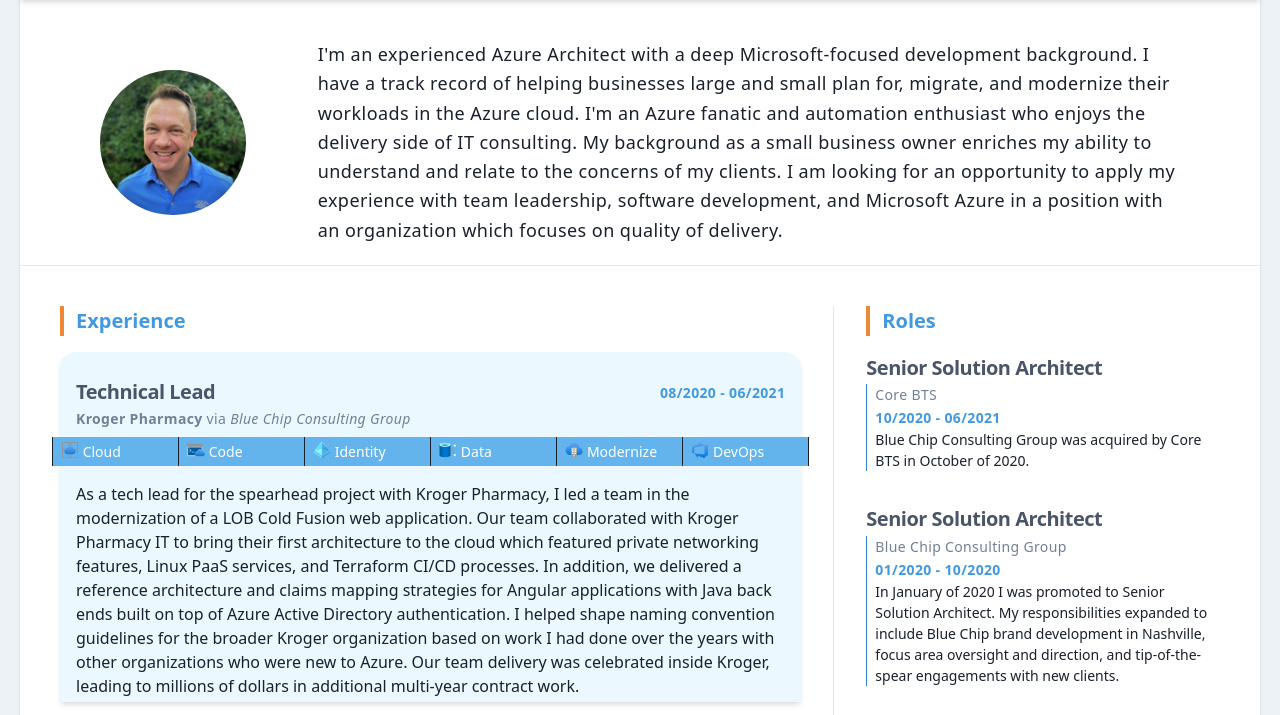
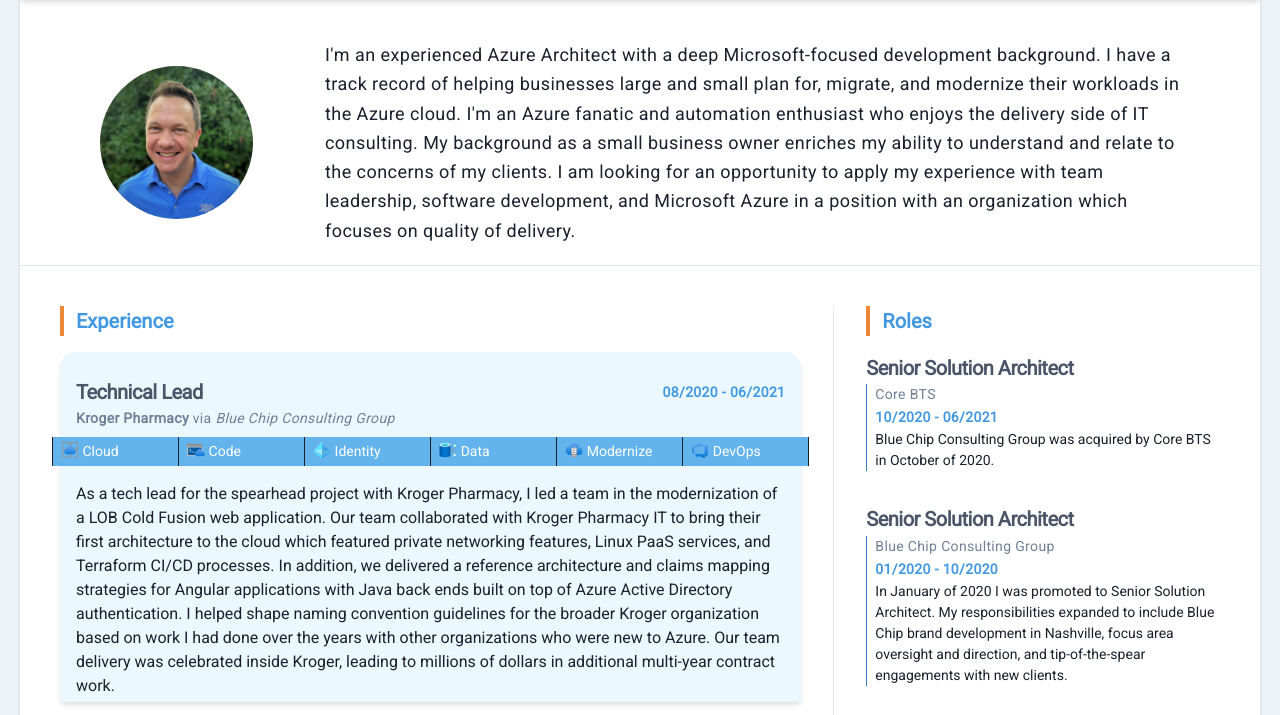
Before and after one commit to jkewley/personalsite, a Gatsby site: page / in a window 1280 px wide. Shown: the part 159-874 px from the top of the page. Built offline with nearby package versions, Linux system fonts and the light colour scheme; Gatsby itself is replaced by a stand-in of ours.

Commit message:
pull in Roboto font

```diff
--- a/src/components/seo.js
+++ b/src/components/seo.js
@@ -5,13 +5,13 @@
  * See: https://www.gatsbyjs.org/docs/use-static-query/
  */
 
+import { graphql, useStaticQuery } from 'gatsby';
+
+import Helmet from 'react-helmet';
+import PropTypes from 'prop-types';
 import React from 'react';
-import PropTypes from 'prop-types';
-import Helmet from 'react-helmet';
-import { useStaticQuery, graphql } from 'gatsby';
 
 const SEO = ({ description, lang, meta, title }) => {
-
   const { site } = useStaticQuery(
     graphql`
       query {
@@ -67,9 +67,20 @@ const SEO = ({ description, lang, meta, title }) => {
           content: metaDescription,
         },
       ].concat(meta)}
-    />
+    >
+      <link rel="preconnect" href="https://fonts.googleapis.com"></link>
+      <link
+        rel="preconnect"
+        href="https://fonts.gstatic.com"
+        crossorigin
+      ></link>
+      <link
+        href="https://fonts.googleapis.com/css2?family=Roboto&display=swap"
+        rel="stylesheet"
+      ></link>
+    </Helmet>
   );
-}
+};
 
 SEO.defaultProps = {
   lang: `en`,
--- a/tailwind.config.js
+++ b/tailwind.config.js
@@ -1,4 +1,5 @@
 const { colors: defaultColors } = require('tailwindcss/colors');
+const defaultTheme = require('tailwindcss/defaultTheme');
 const colors = {
   ...defaultColors,
   ...{
@@ -42,108 +43,111 @@ module.exports = {
     extend: {
       colors: {
         DearmonSunshine: {
-          '50': '#fffbf5',
-          '100': '#fef8eb',
-          '200': '#fdedcc',
-          '300': '#fce2ad',
-          '400': '#f9cd70',
-          '500': '#F7B733',
-          '600': '#dea52e',
-          '700': '#b98926',
-          '800': '#946e1f',
-          '900': '#795a19',
+          50: '#fffbf5',
+          100: '#fef8eb',
+          200: '#fdedcc',
+          300: '#fce2ad',
+          400: '#f9cd70',
+          500: '#F7B733',
+          600: '#dea52e',
+          700: '#b98926',
+          800: '#946e1f',
+          900: '#795a19',
         },
         DearmonClean: {
-          '50': '#fdfdfe',
-          '100': '#fcfcfc',
-          '200': '#f7f6f8',
-          '300': '#f2f1f4',
-          '400': '#e9e7eb',
-          '500': '#DFDCE3',
-          '600': '#c9c6cc',
-          '700': '#a7a5aa',
-          '800': '#868488',
-          '900': '#6d6c6f',
+          50: '#fdfdfe',
+          100: '#fcfcfc',
+          200: '#f7f6f8',
+          300: '#f2f1f4',
+          400: '#e9e7eb',
+          500: '#DFDCE3',
+          600: '#c9c6cc',
+          700: '#a7a5aa',
+          800: '#868488',
+          900: '#6d6c6f',
         },
         DearmonVermillion: {
-          '50': '#fff6f4',
-          '100': '#ffede8',
-          '200': '#fed2c6',
-          '300': '#feb7a3',
-          '400': '#fd805f',
+          50: '#fff6f4',
+          100: '#ffede8',
+          200: '#fed2c6',
+          300: '#feb7a3',
+          400: '#fd805f',
           500: '#FC4A1A',
-          '600': '#e34317',
-          '700': '#bd3814',
-          '800': '#972c10',
-          '900': '#7b240d',
+          600: '#e34317',
+          700: '#bd3814',
+          800: '#972c10',
+          900: '#7b240d',
         },
         DearmonFresh: {
-          '50': '#f6fcfb',
-          '100': '#edf8f7',
-          '200': '#d2efea',
-          '300': '#b7e5de',
-          '400': '#80d1c5',
-          '500': '#4ABDAC',
-          '600': '#43aa9b',
-          '700': '#388e81',
-          '800': '#2c7167',
-          '900': '#245d54',
+          50: '#f6fcfb',
+          100: '#edf8f7',
+          200: '#d2efea',
+          300: '#b7e5de',
+          400: '#80d1c5',
+          500: '#4ABDAC',
+          600: '#43aa9b',
+          700: '#388e81',
+          800: '#2c7167',
+          900: '#245d54',
         },
         DepartikaSky: {
-          '50': '#fefefe',
-          '100': '#fdfdfd',
-          '200': '#fbfbfb',
-          '300': '#f9f9f9',
-          '400': '#f4f4f4',
-          '500': '#EFEFEF',
-          '600': '#d7d7d7',
-          '700': '#b3b3b3',
-          '800': '#8f8f8f',
-          '900': '#757575',
+          50: '#fefefe',
+          100: '#fdfdfd',
+          200: '#fbfbfb',
+          300: '#f9f9f9',
+          400: '#f4f4f4',
+          500: '#EFEFEF',
+          600: '#d7d7d7',
+          700: '#b3b3b3',
+          800: '#8f8f8f',
+          900: '#757575',
         },
         DepartikaWatermellon: {
-          '50': '#fff5f5',
-          '100': '#ffebec',
-          '200': '#ffcecf',
-          '300': '#ffb1b2',
-          '400': '#ff7679',
-          '500': '#FF3B3F',
-          '600': '#e63539',
-          '700': '#bf2c2f',
-          '800': '#992326',
-          '900': '#7d1d1f',
+          50: '#fff5f5',
+          100: '#ffebec',
+          200: '#ffcecf',
+          300: '#ffb1b2',
+          400: '#ff7679',
+          500: '#FF3B3F',
+          600: '#e63539',
+          700: '#bf2c2f',
+          800: '#992326',
+          900: '#7d1d1f',
         },
         DepartikaCarbon: {
-          '50': '#fbfbfb',
-          '100': '#f6f6f6',
-          '200': '#eaeaea',
-          '300': '#dddddd',
-          '400': '#c3c3c3',
-          '500': '#A9A9A9',
-          '600': '#989898',
-          '700': '#7f7f7f',
-          '800': '#656565',
-          '900': '#535353',
+          50: '#fbfbfb',
+          100: '#f6f6f6',
+          200: '#eaeaea',
+          300: '#dddddd',
+          400: '#c3c3c3',
+          500: '#A9A9A9',
+          600: '#989898',
+          700: '#7f7f7f',
+          800: '#656565',
+          900: '#535353',
         },
         DepartikaNeutral: {
-          '50': '#fcfefe',
-          '100': '#fafdfe',
-          '200': '#f2fafc',
-          '300': '#eaf7fa',
-          '400': '#daf1f6',
-          '500': '#CAEBF2',
-          '600': '#b6d4da',
-          '700': '#98b0b6',
-          '800': '#798d91',
-          '900': '#637377',
+          50: '#fcfefe',
+          100: '#fafdfe',
+          200: '#f2fafc',
+          300: '#eaf7fa',
+          400: '#daf1f6',
+          500: '#CAEBF2',
+          600: '#b6d4da',
+          700: '#98b0b6',
+          800: '#798d91',
+          900: '#637377',
         },
       },
       screens: {
-        'print': {'raw': 'print'},
+        print: { raw: 'print' },
       },
       inset: {
-        '17': '68px',
-        '26': '104px',
+        17: '68px',
+        26: '104px',
+      },
+      fontFamily: {
+        sans: ['Roboto', ...defaultTheme.fontFamily.sans],
       },
     },
     screens: {
@@ -154,7 +158,7 @@ module.exports = {
       xl: '1280px',
     },
     minWidth: {
-      '0': '0',
+      0: '0',
       '1/4': '25%',
       '1/3': '33%',
       '1/2': '50%',
```
